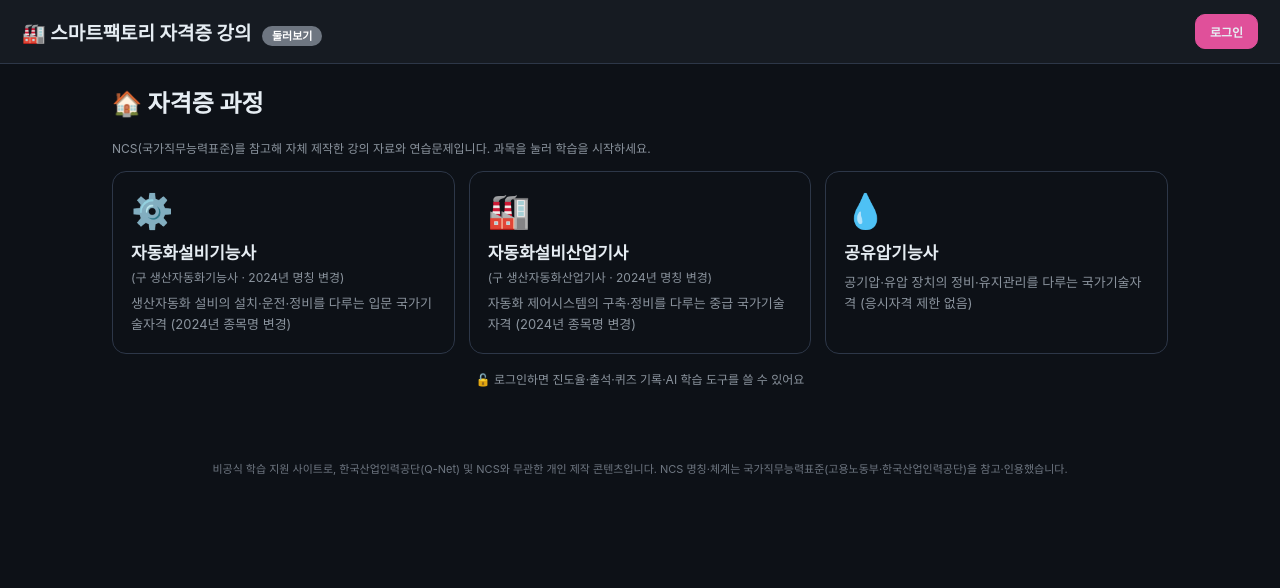
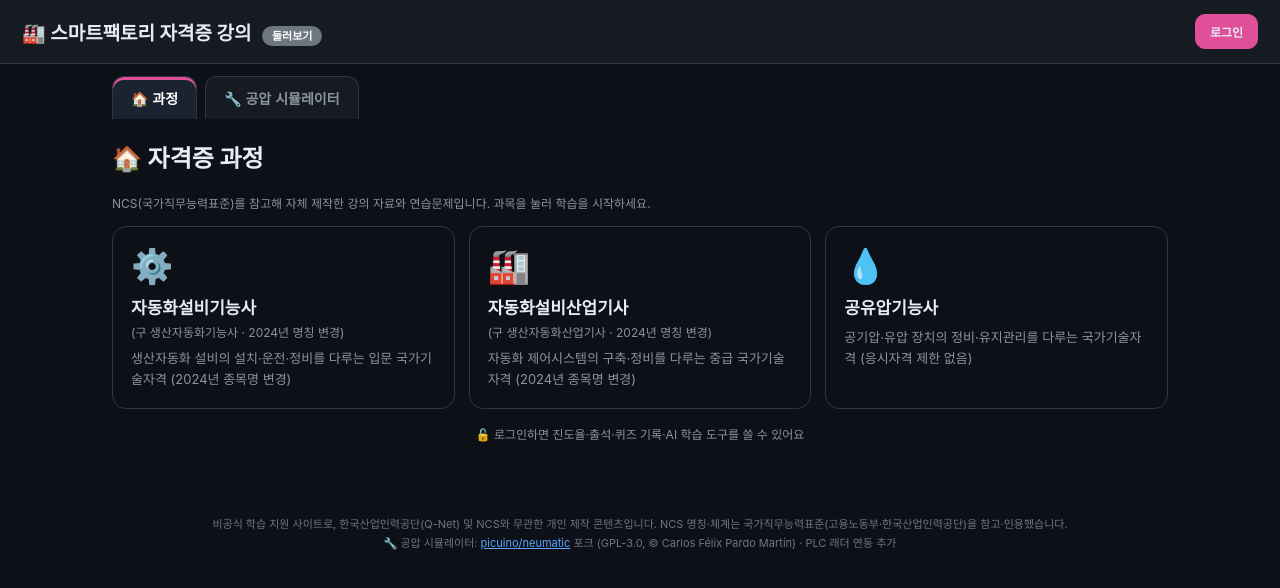
Before and after one commit to MetaSonGi/smartfactory-cert-lecture, a plain HTML site: page index.html in a window 1280 px wide. Both pictures are taken after a click on the button "🔓 로그인 없이 둘러보기". Drawn offline with Linux system fonts and the light colour scheme; no server answers.

Commit message:
🔧 공압 시뮬레이터 탭 추가 (게스트/학생 뷰) + 스타일

```diff
--- a/index.html
+++ b/index.html
@@ -30,7 +30,7 @@
     </div>
     <p class="hint">로그인하면 진도율·출석·퀴즈 기록·AI 학습 도구를 쓸 수 있어요<br />학생은 로그인 후 강사의 승인을 기다립니다</p>
   </div>
-  <footer class="site-foot">비공식 학습 지원 사이트로, 한국산업인력공단(Q-Net) 및 NCS와 무관한 개인 제작 콘텐츠입니다. NCS 명칭·체계는 국가직무능력표준(고용노동부·한국산업인력공단)을 참고·인용했습니다.</footer>
+  <footer class="site-foot">비공식 학습 지원 사이트로, 한국산업인력공단(Q-Net) 및 NCS와 무관한 개인 제작 콘텐츠입니다. NCS 명칭·체계는 국가직무능력표준(고용노동부·한국산업인력공단)을 참고·인용했습니다.<br />🔧 공압 시뮬레이터: <a href="https://github.com/picuino/neumatic" target="_blank" rel="noopener" style="color:#58a6ff">picuino/neumatic</a> 포크 (GPL-3.0, © Carlos Félix Pardo Martín) · PLC 래더 연동 추가</footer>
 </div>
 
 <!-- ===== 게스트 둘러보기 (로그인 불필요) ===== -->
@@ -39,12 +39,20 @@
     <div><h1>🏭 스마트팩토리 자격증 강의 <span class="badge guest">둘러보기</span></h1></div>
     <div class="head-right"><button id="guestLogin" class="btn small primary">로그인</button></div>
   </header>
+  <nav class="tabs">
+    <button class="gtab active" data-g="course">🏠 과정</button>
+    <button class="gtab" data-g="sim">🔧 공압 시뮬레이터</button>
+  </nav>
   <main>
     <div id="gCourseHome"></div>
     <div id="gLessonView" style="display:none"></div>
+    <div id="gSimView" style="display:none">
+      <iframe src="simulator/index.html" style="width:100%;height:80vh;border:1px solid #30363d;border-radius:8px" title="공압 시뮬레이터 (PLC 래더 연동)"></iframe>
+      <p class="hint" style="text-align:center">🔧 <a href="https://github.com/picuino/neumatic" target="_blank" rel="noopener" style="color:#58a6ff">picuino/neumatic</a> 포크 (GPL-3.0) · 시뮬레이터 안의 🔌 버튼으로 PLC 래더 패널 열기</p>
+    </div>
     <p class="hint" style="text-align:center;margin-top:16px">🔓 로그인하면 진도율·출석·퀴즈 기록·AI 학습 도구를 쓸 수 있어요</p>
   </main>
-  <footer class="site-foot">비공식 학습 지원 사이트로, 한국산업인력공단(Q-Net) 및 NCS와 무관한 개인 제작 콘텐츠입니다. NCS 명칭·체계는 국가직무능력표준(고용노동부·한국산업인력공단)을 참고·인용했습니다.</footer>
+  <footer class="site-foot">비공식 학습 지원 사이트로, 한국산업인력공단(Q-Net) 및 NCS와 무관한 개인 제작 콘텐츠입니다. NCS 명칭·체계는 국가직무능력표준(고용노동부·한국산업인력공단)을 참고·인용했습니다.<br />🔧 공압 시뮬레이터: <a href="https://github.com/picuino/neumatic" target="_blank" rel="noopener" style="color:#58a6ff">picuino/neumatic</a> 포크 (GPL-3.0, © Carlos Félix Pardo Martín) · PLC 래더 연동 추가</footer>
 </div>
 
 <!-- ===== 승인 대기 ===== -->
@@ -151,7 +159,7 @@
       <div id="assignList"></div>
     </section>
   </main>
-  <footer class="site-foot">비공식 학습 지원 사이트로, 한국산업인력공단(Q-Net) 및 NCS와 무관한 개인 제작 콘텐츠입니다. NCS 명칭·체계는 국가직무능력표준(고용노동부·한국산업인력공단)을 참고·인용했습니다.</footer>
+  <footer class="site-foot">비공식 학습 지원 사이트로, 한국산업인력공단(Q-Net) 및 NCS와 무관한 개인 제작 콘텐츠입니다. NCS 명칭·체계는 국가직무능력표준(고용노동부·한국산업인력공단)을 참고·인용했습니다.<br />🔧 공압 시뮬레이터: <a href="https://github.com/picuino/neumatic" target="_blank" rel="noopener" style="color:#58a6ff">picuino/neumatic</a> 포크 (GPL-3.0, © Carlos Félix Pardo Martín) · PLC 래더 연동 추가</footer>
 </div>
 
 <!-- ===== 학생 대시보드 ===== -->
@@ -164,6 +172,7 @@
     <button class="tab active" data-t="s-course">🏠 자격증 과정</button>
     <button class="tab" data-t="s-lms">📊 내 학습</button>
     <button class="tab" data-t="s-assign">📝 과제 제출</button>
+    <button class="tab" data-t="s-sim">🔧 공압 시뮬레이터</button>
   </nav>
   <main>
     <section id="s-course" class="tpanel active">
@@ -197,8 +206,14 @@
       <h2>과제 제출</h2>
       <div id="sAssignList"></div>
     </section>
+
+    <section id="s-sim" class="tpanel">
+      <h2>🔧 공압 시뮬레이터 <span class="hint" style="font-weight:normal">PLC 래더 연동</span></h2>
+      <iframe src="simulator/index.html" style="width:100%;height:80vh;border:1px solid #30363d;border-radius:8px" title="공압 시뮬레이터 (PLC 래더 연동)"></iframe>
+      <p class="hint">🔧 <a href="https://github.com/picuino/neumatic" target="_blank" rel="noopener" style="color:#58a6ff">picuino/neumatic</a> 포크 (GPL-3.0) · 시뮬레이터 안의 🔌 버튼으로 PLC 래더 패널 열기</p>
+    </section>
   </main>
-  <footer class="site-foot">비공식 학습 지원 사이트로, 한국산업인력공단(Q-Net) 및 NCS와 무관한 개인 제작 콘텐츠입니다. NCS 명칭·체계는 국가직무능력표준(고용노동부·한국산업인력공단)을 참고·인용했습니다.</footer>
+  <footer class="site-foot">비공식 학습 지원 사이트로, 한국산업인력공단(Q-Net) 및 NCS와 무관한 개인 제작 콘텐츠입니다. NCS 명칭·체계는 국가직무능력표준(고용노동부·한국산업인력공단)을 참고·인용했습니다.<br />🔧 공압 시뮬레이터: <a href="https://github.com/picuino/neumatic" target="_blank" rel="noopener" style="color:#58a6ff">picuino/neumatic</a> 포크 (GPL-3.0, © Carlos Félix Pardo Martín) · PLC 래더 연동 추가</footer>
 </div>
 
 <!-- ===== AI 과제 피드백 모달 ===== -->
@@ -218,5 +233,15 @@
 <script src="data/lessons.js"></script>
 <script src="data/quizzes.js"></script>
 <script src="app.js"></script>
+<script>
+/* 게스트 내비: 과정 / 공압 시뮬레이터 */
+document.querySelectorAll('#view-guest .gtab[data-g]').forEach((t) => t.addEventListener('click', () => {
+  document.querySelectorAll('#view-guest .gtab[data-g]').forEach((x) => x.classList.toggle('active', x === t));
+  const sim = t.dataset.g === 'sim';
+  document.getElementById('gSimView').style.display = sim ? 'block' : 'none';
+  document.getElementById('gCourseHome').style.display = sim ? 'none' : 'block';
+  document.getElementById('gLessonView').style.display = 'none';
+}));
+</script>
 </body>
 </html>
--- a/style.css
+++ b/style.css
@@ -49,6 +49,12 @@ body {
   border-radius: 12px 12px 0 0; padding: 11px 18px; font-size: 14px; font-weight: 700; cursor: pointer;
 }
 .tab.active { background: #1c2330; color: #fff; box-shadow: inset 0 3px 0 #e0509a; }
+/* 게스트 내비 (공용 .tab 핸들러와 충돌하지 않도록 별도 클래스) */
+.gtab {
+  background: #161b22; border: 1px solid #2d3748; border-bottom: none; color: #8b949e;
+  border-radius: 12px 12px 0 0; padding: 11px 18px; font-size: 14px; font-weight: 700; cursor: pointer;
+}
+.gtab.active { background: #1c2330; color: #fff; box-shadow: inset 0 3px 0 #e0509a; }
 main { max-width: 1100px; margin: 0 auto; padding: 0 22px 40px; }
 .tpanel {
   display: none; background: #1c2330; border: 1px solid #2d3748;
```
